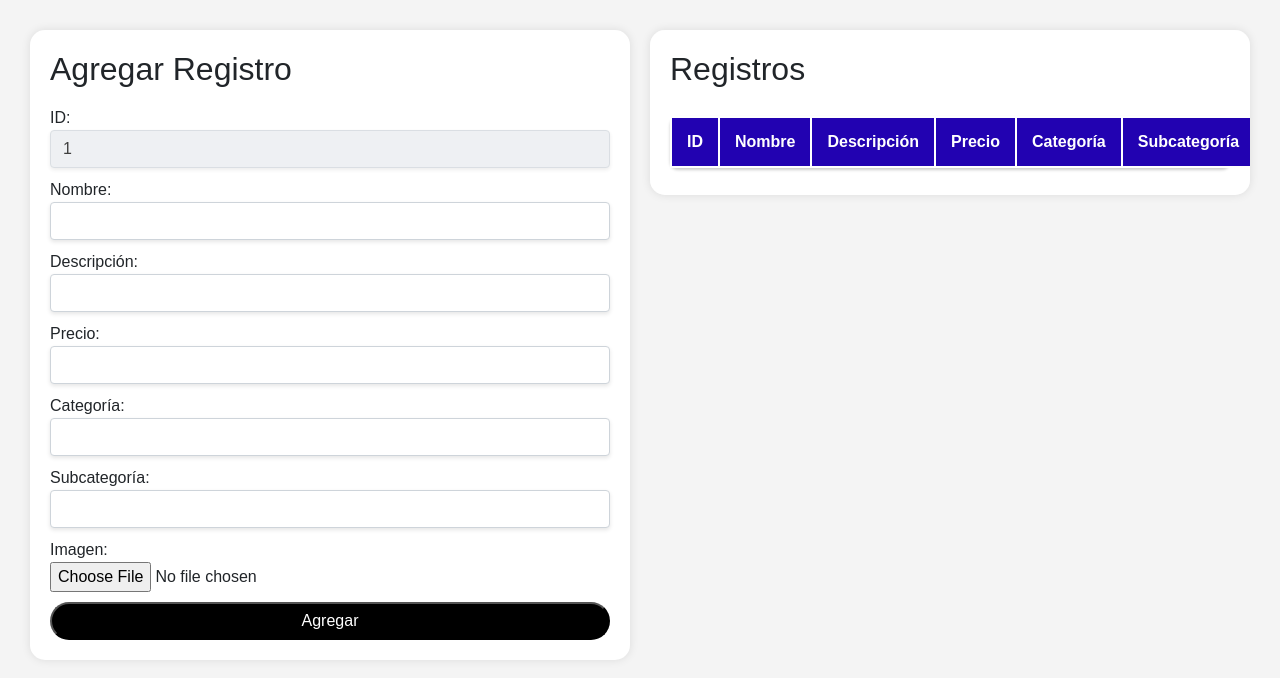
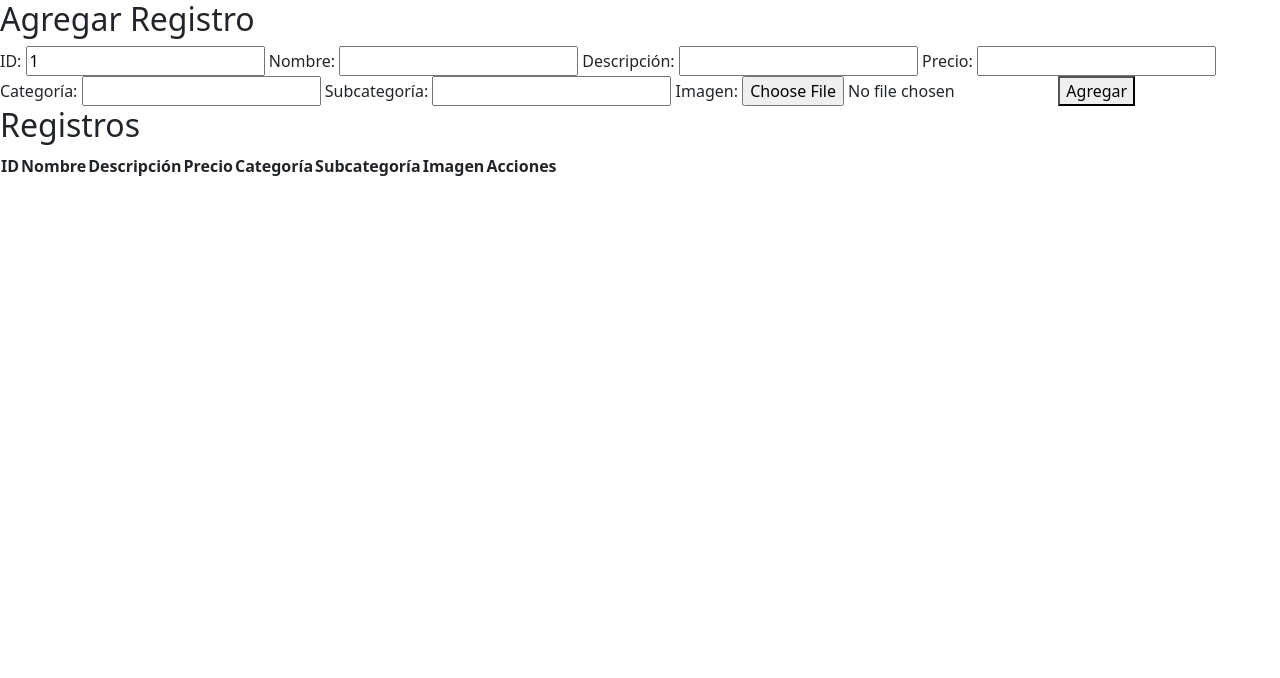
Before and after one commit to Steven1400999/CRUD-Unidad-1-Negocios-Electronicos, a plain HTML site: page index.html in a window 1280 px wide. Drawn offline with nearby package versions, Linux system fonts and the light colour scheme.

Commit message:
Update index.html

```diff
--- a/index.html
+++ b/index.html
@@ -7,119 +7,6 @@
     <script src="https://cdn.jsdelivr.net/npm/bootstrap@5.3.2/dist/js/bootstrap.bundle.min.js" integrity="sha384-C6RzsynM9kWDrMNeT87bh95OGNyZPhcTNXj1NW7RuBCsyN/o0jlpcV8Qyq46cDfL" crossorigin="anonymous"></script>
     <title>Document</title>
 </head>
-<style>
-    body {
-    font-family: Arial, sans-serif;
-    margin: 20px;
-    padding: 0;
-    background-color: #f4f4f4;
-    display: flex;
-    justify-content: center;
-    flex-wrap: wrap;
-}
-
-.form-container, .table-container {
-    flex: 1 1 400px;
-    padding: 20px;
-    background-color: #fff;
-    box-shadow: 0 0 10px rgba(0, 0, 0, 0.1);
-    margin: 10px;
-    border-radius: 15px;
-    max-height: fit-content;
-}
-
-@media (max-width: 768px) {
-    body {
-        flex-direction: column;
-    }
-}
-
-.table-container {
-    overflow-x: auto;
-}
-
-table {
-    display: inline-block;
-    max-width: 100%;
-}
-
-img {
-    max-width: 100%;
-    height: auto;
-}
-
-form {
-    display: flex;
-    flex-direction: column;
-}
-
-label {
-    margin-top: 10px;
-}
-
-/* Estilos ajustados para inputs editables */
-input[type="text"], input[type="number"] {
-    background-color: #fff;
-    opacity: 1;
-    cursor: text;
-    border: 1px solid #ced4da;
-    border-radius: 0.25rem;
-    padding: 0.375rem 0.75rem;
-    box-shadow: 0 2px 4px rgba(0,0,0,0.1);
-    transition: border-color 0.15s ease-in-out, box-shadow 0.15s ease-in-out;
-}
-
-input[type="text"]:focus, input[type="number"]:focus {
-    border-color: #80bdff;
-    outline: 0;
-    box-shadow: 0 0 0 0.2rem rgba(0,123,255,.25);
-}
-
-/* Estilo específico para inputs readonly */
-input[readonly] {
-    background-color: #e9ecef;
-    opacity: 0.75;
-    cursor: not-allowed;
-    border: 1px solid #ced4da;
-    border-radius: 0.25rem;
-    padding: 0.375rem 0.75rem;
-}
-
-input[type="file"] {
-    cursor: pointer; /* Hace que el cursor sea un puntero para indicar acción */
-}
-
-button[type="submit"], button {
-    background-color: black;
-    color: white;
-    border-radius: 5px;
-    padding: 5px 10px;
-    margin-top: 10px;
-    border-radius: 20px;
-    cursor: pointer;
-}
-
-button:hover {
-    background-color: gray;
-}
-
-table {
-    width: 100%;
-    margin-top: 20px;
-    box-shadow: 0 2px 3px #ccc;
-    background-color: #f8f8f8;
-    border-radius: 8px;
-    text-align: center;
-}
-
-th {
-    background-color: rgb(34, 2, 177);
-    color: white;
-    padding: 12px 15px;
-    border: 2px solid white;
-    text-align: center;
-}
-</style>
 <body>
 
     <div class="form-container">
```
